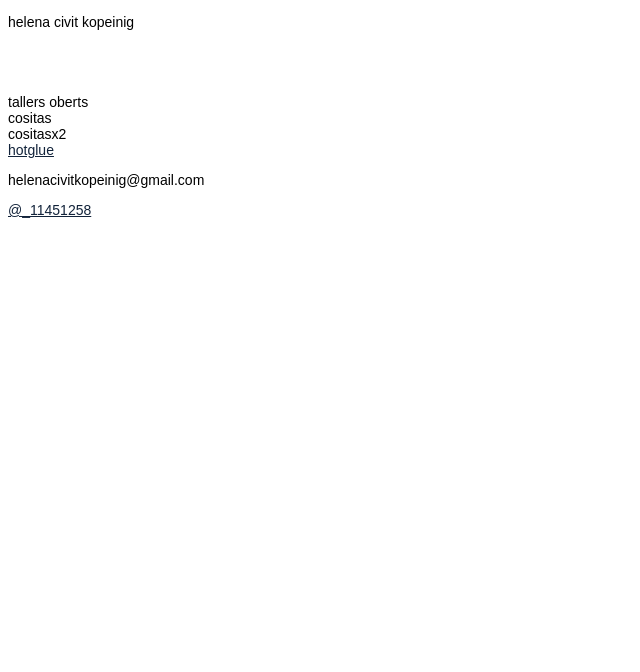
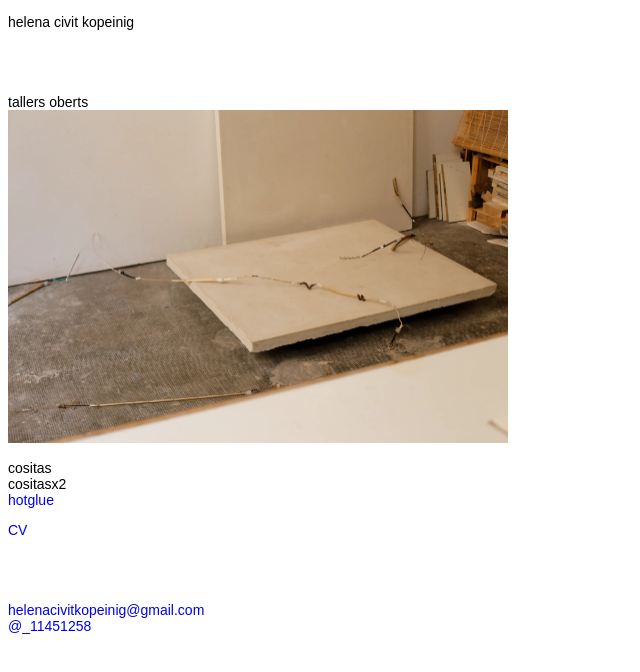
Before and after one commit to helenacivit/web, a plain HTML site: page index.html in a window 1280 px wide. Shown: the whole page, without its empty margins (0-640 px from the left). Drawn offline with Linux system fonts and the light colour scheme.

Commit message:
ordenando trasteando

```diff
--- a/estilo.css
+++ b/estilo.css
@@ -3,16 +3,17 @@ body {
   font-size: 14px;
   font-weight: normal;
 
-  a:hover {
-    color: #982b00;
-  }
-
   a {
-    color: #12233A;
+    text-decoration: none;
   }
 
   a:visited {
     color: rgb(89, 89, 89);
+  }
+
+    a:hover {
+    color: #982b00;
+    text-decoration:underline;
   }
 
   a:focus-visible {
@@ -25,4 +26,8 @@ body {
     padding-left: 0px;
   }
 
+  img {
+    max-width: 700px;
+    height: auto
+  }
 }
--- a/index.html
+++ b/index.html
@@ -9,16 +9,24 @@
 </head>
 
 <body>
+    <header>
         <p>helena civit kopeinig</p>
+    </header>
+    <main>
         <ul>
-        <li>tallers oberts</li>
+            <li>tallers oberts</li><img src="img/tops26-1.webp" alt="instalacion en el taller" width="500">
+            <p></p>
             <li>cositas</li>
             <li>cositasx2</li>
             <li> <a href="https://helenacivit.hotglue.me/">hotglue</a></li>
         </ul>
+        <p><a href="docs/cv_art_ES.pdf">CV</a></p>
+    </main>
     <footer>
-        <p>helenacivitkopeinig@gmail.com</p>
-        <a href="www.instagram.com/_11451258">@_11451258</a>
+        <ul>
+            <li><a href="mailto: helenacivitkopeinig@gmail.com">helenacivitkopeinig@gmail.com</a></li>
+            <li><a href="https://www.instagram.com/_11451258/">@_11451258</a></li>
+        </ul>
     </footer>
 </body>
 
```
Also changed, not shown: img/tops26-1.webp (added), 2 other files. Lines whose indentation alone changed are shown as unchanged.
